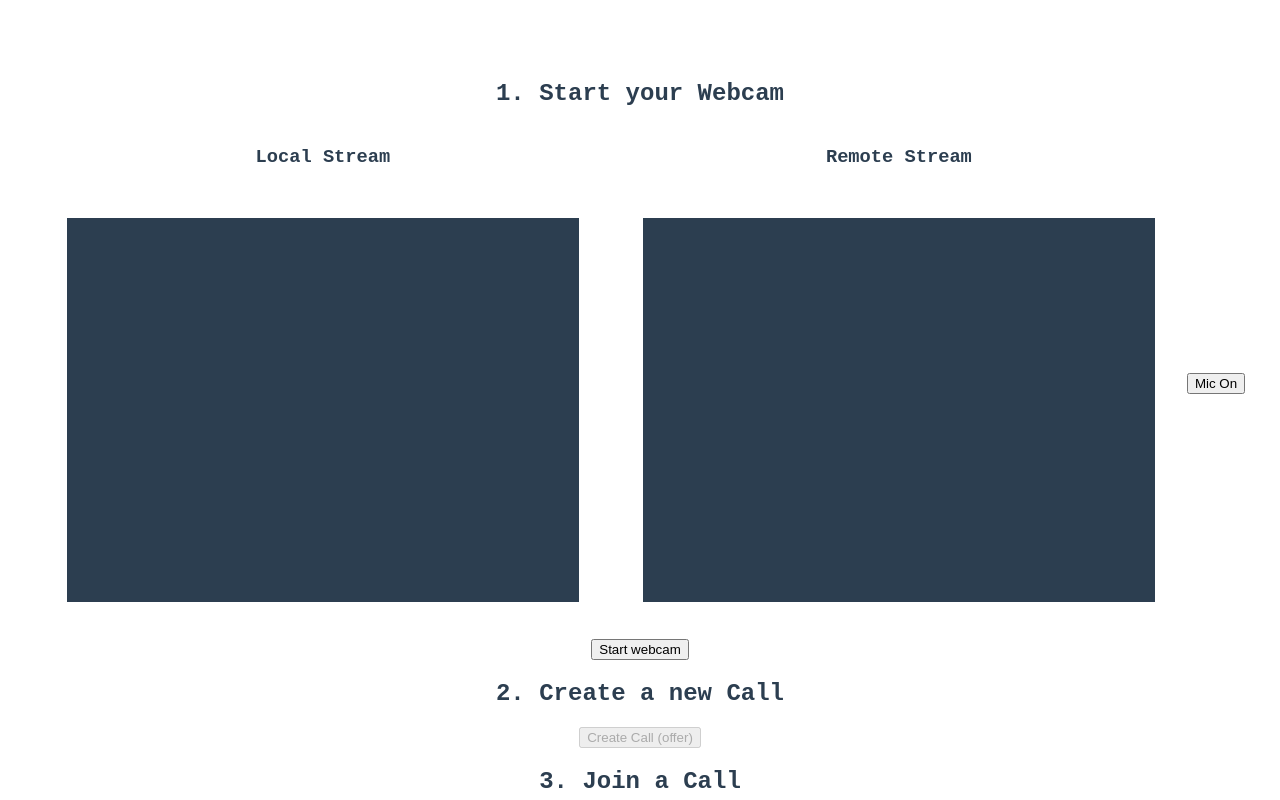
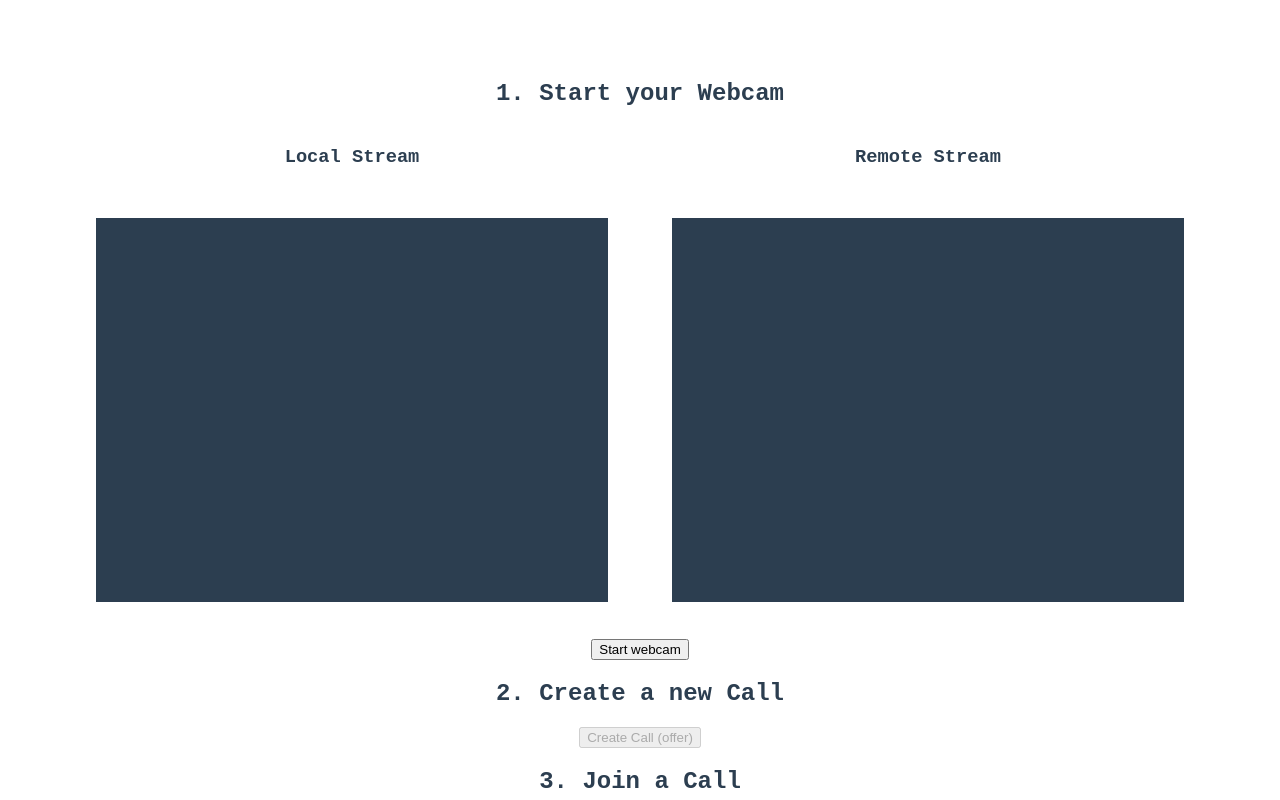
Before and after one commit to callmearya/videotestinglil, a website built with Vite: page index.html in a window 1280 px wide. Shown: the top 800 px of the page. Built offline with nearby package versions, Linux system fonts and the light colour scheme; some packages are replaced by stand-ins of ours; a web font is replaced by a local one.

Commit message:
Update index.html

```diff
--- a/index.html
+++ b/index.html
@@ -17,9 +17,8 @@
         <h3>Remote Stream</h3>
         <video id="remoteVideo" autoplay playsinline></video>
       </span>
-    <div id="control">
-      <button id="mic-btn"> Mic On</button>
-    </div>
+
+
     </div>
 
     <button id="webcamButton">Start webcam</button>
```
